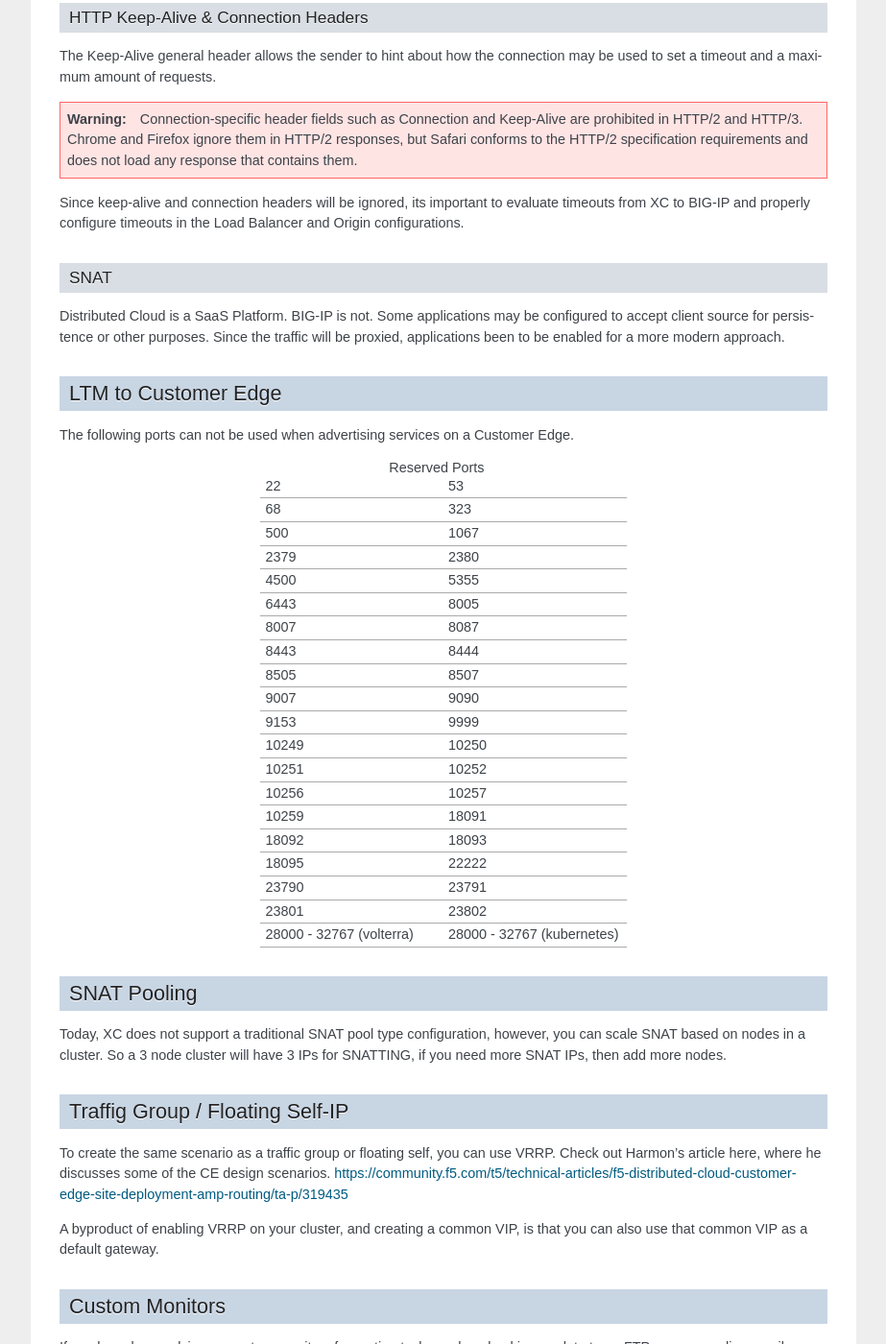
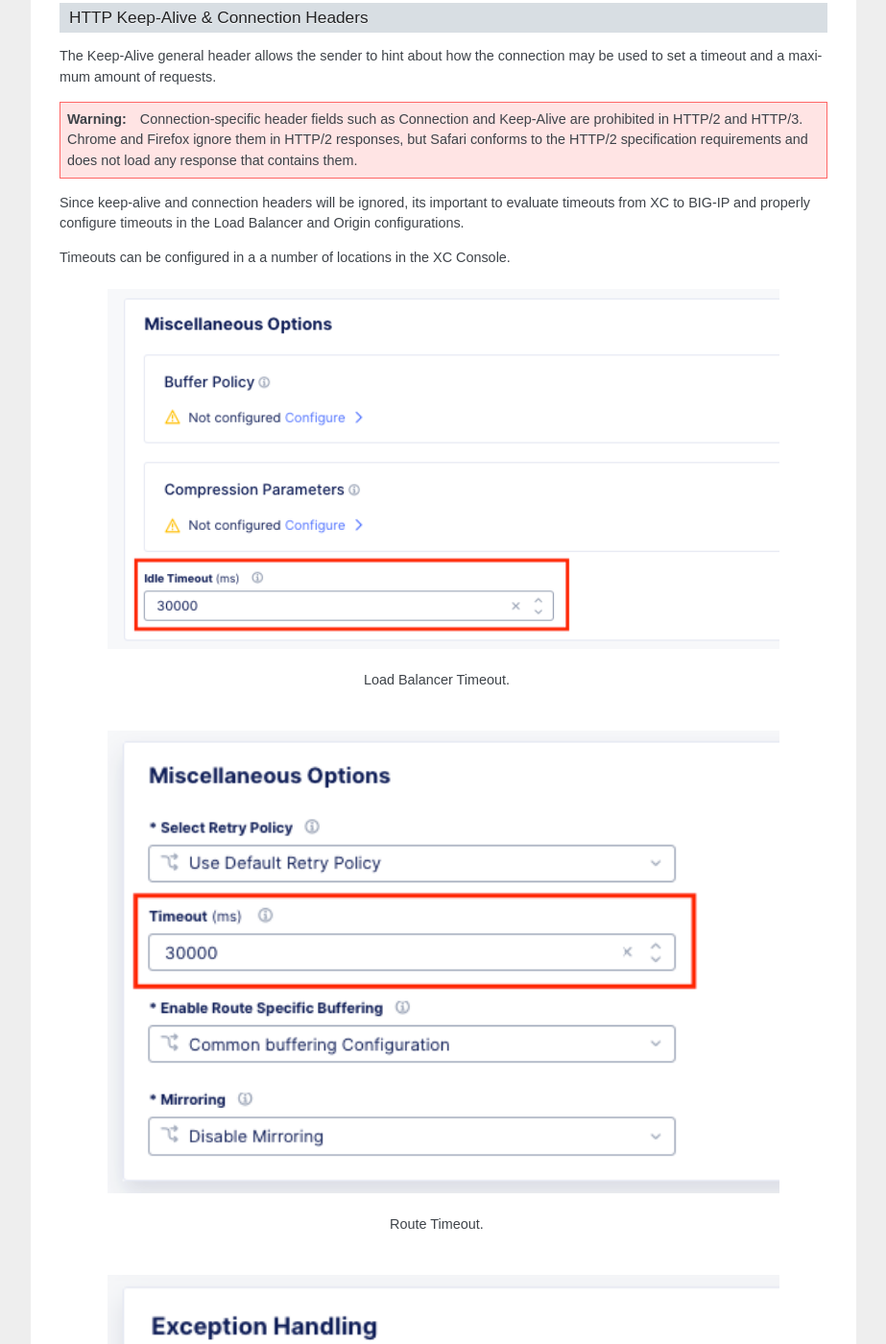
Before and after one commit to Mikej81/bigip_to_xc_faq, a Sphinx documentation site: the page built from docs/source/index.rst, in a window 1280 px wide and 1400 px high, scrolled down 3949 px. Shown: the whole window at 96% size, without its empty margins (198-1121 px from the left). Built offline with Sphinx 7.4.7, drawn with Linux system fonts in a browser that asks for light colours; the version number could not be read and is left out.

Commit message:
updated images

```diff
--- a/docs/source/index.rst
+++ b/docs/source/index.rst
@@ -156,6 +156,26 @@ The Keep-Alive general header allows the sender to hint about how the connection
 .. warning:: Connection-specific header fields such as Connection and Keep-Alive are prohibited in HTTP/2 and HTTP/3. Chrome and Firefox ignore them in HTTP/2 responses, but Safari conforms to the HTTP/2 specification requirements and does not load any response that contains them.
 
 Since keep-alive and connection headers will be ignored, its important to evaluate timeouts from XC to BIG-IP and properly configure timeouts in the Load Balancer and Origin configurations.
+
+Timeouts can be configured in a a number of locations in the XC Console.
+
+.. figure:: ../images/lb_timeout.png
+   :width: 700px
+   :align: center
+
+   Load Balancer Timeout.
+
+.. figure:: ../images/route_timeout.png
+   :width: 700px
+   :align: center
+
+   Route Timeout.
+
+.. figure:: ../images/origin_timeout.png
+   :width: 700px
+   :align: center
+
+   Origin Timeout.
 
 SNAT
 ^^^^
@@ -450,7 +470,7 @@ Depending on what is happening during CLIENT_ACCEPTED this event may not be need
 CLIENTSSL_CLIENTCERT
 --------------------
 
-This event is probably not as common outside of mTLS use-cases, and in many cases is just used for logging, but also commonly used to create SSL Session ID’s for Persistence use-cases. While XC does not support SSL Session ID persistence today, it does support mTLS, and it can extract the X.509 attributes and inject into headers to use for similar purposes.
+This event is probably not as common outside of mTLS use-cases, and in many cases is just used for logging, but also commonly used to create SSL Session ID's for Persistence use-cases. While XC does not support SSL Session ID persistence today, it does support mTLS, and it can extract the X.509 attributes and inject into headers to use for similar purposes.
 
 If we evaluate the following example:
 
```
Also changed, not shown: docs/images/lb_timeout.png (added), docs/images/origin_timeout.png (added), docs/images/route_timeout.png (added), 10 other files.
